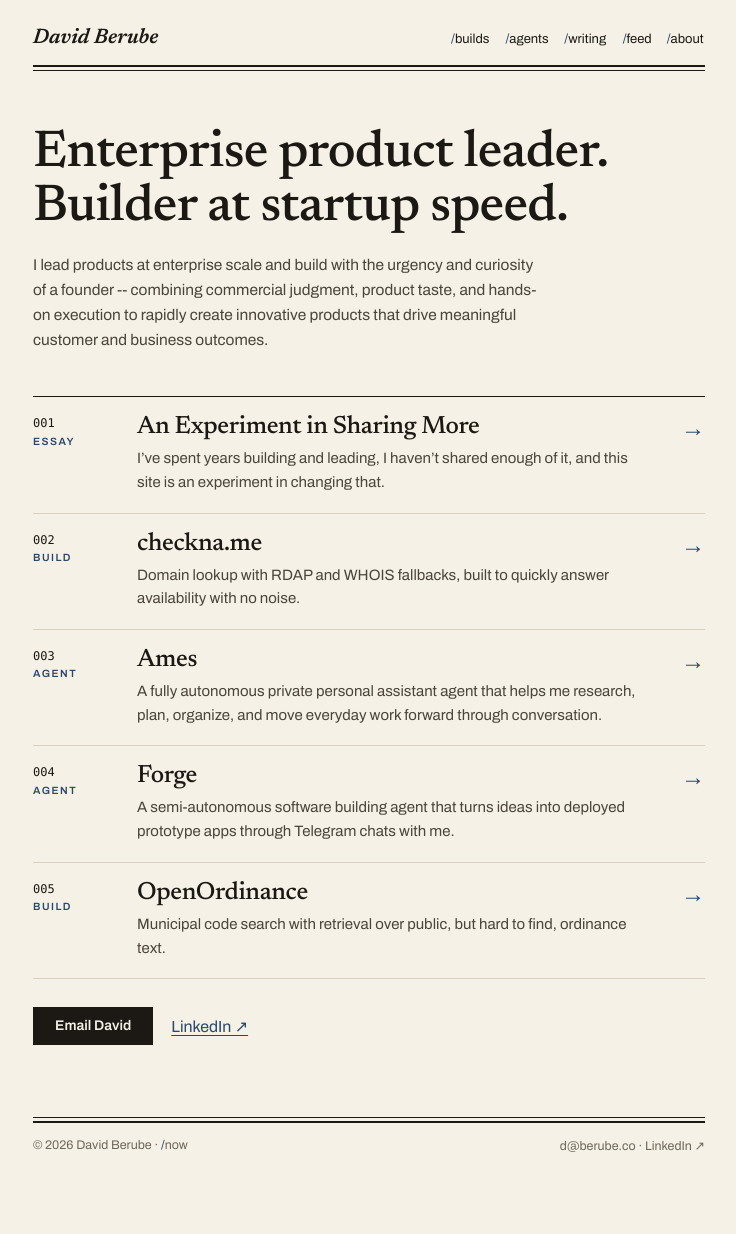
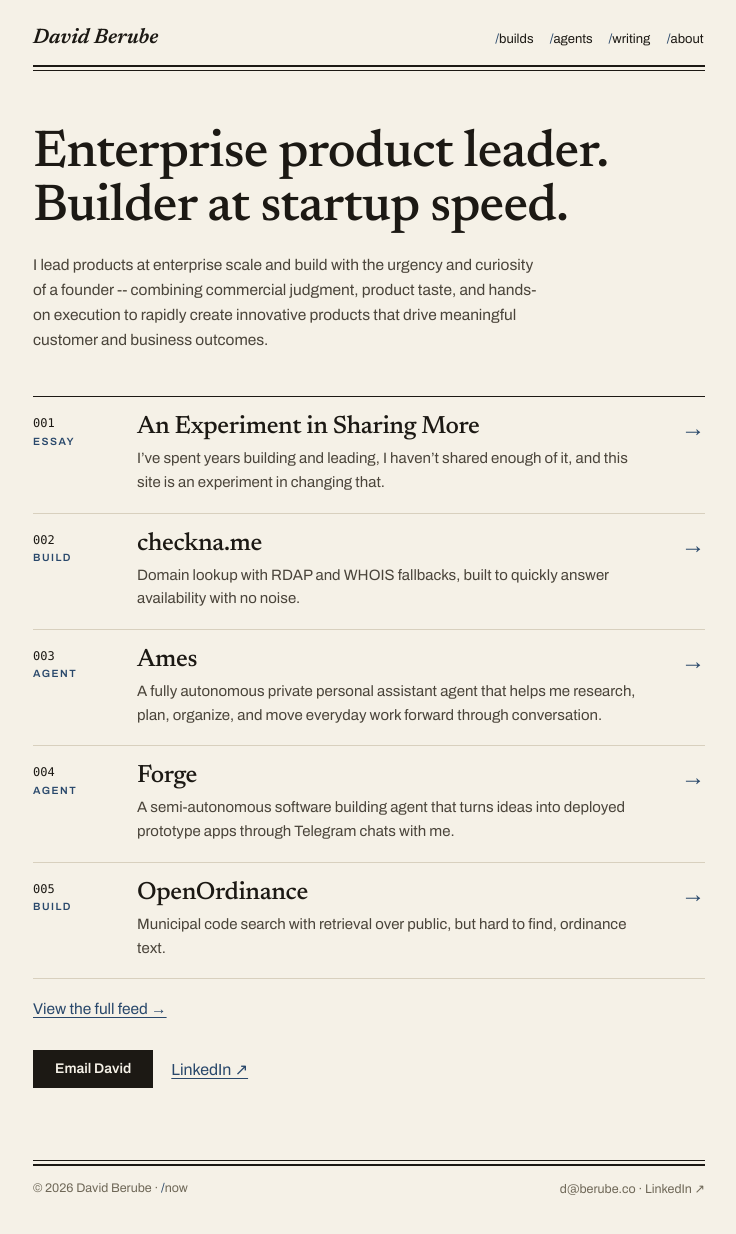
Before and after one commit to dberube/beru.be, an Astro site: page / in a window 1280 px wide. Shown: the whole page, without its empty margins (271-1007 px from the left). Before the commit the page ends 1195 px from the top, so only its background shows below. Built offline with nearby package versions, Linux system fonts and the light colour scheme; Astro itself is replaced by a stand-in of ours.

Commit message:
refactor: move feed link to homepage

```diff
--- a/src/layouts/BaseLayout.astro
+++ b/src/layouts/BaseLayout.astro
@@ -7,7 +7,7 @@ const canonical = new URL(path, site.url).toString();
 const pageTitle = title === site.name ? `${site.name} — ${site.shortName}` : `${title} — ${site.name}`;
 const imageUrl = new URL(image, site.url).toString();
 const current = '/' + (path.split('/').filter(Boolean)[0] ?? '');
-const nav = [{href:'/builds',label:'builds'},{href:'/agents',label:'agents'},{href:'/writing',label:'writing'},{href:'/feed',label:'feed'},{href:'/about',label:'about'}];
+const nav = [{href:'/builds',label:'builds'},{href:'/agents',label:'agents'},{href:'/writing',label:'writing'},{href:'/about',label:'about'}];
 ---
 <!doctype html><html lang="en"><head><meta charset="utf-8" /><meta name="viewport" content="width=device-width, initial-scale=1" />
 <title>{pageTitle}</title><meta name="description" content={description} /><link rel="canonical" href={canonical} />
--- a/src/pages/index.astro
+++ b/src/pages/index.astro
@@ -10,4 +10,4 @@ const items = [
   ...writing.map((e)=>({entry:e,type:'ESSAY',title:e.data.title,href:`/writing/${e.id}/`}))
 ].sort((a,b)=>byFreshnessDesc(a.entry,b.entry)).slice(0,5);
 ---
-<BaseLayout title="David Berube" path="/" image="/og/site.png"><section class="home"><h1>Enterprise product leader. Builder at startup speed.</h1><p class="lede">I lead products at enterprise scale and build with the urgency and curiosity of a founder -- combining commercial judgment, product taste, and hands-on execution to rapidly create innovative products that drive meaningful customer and business outcomes.</p><div class="section">{items.map((item,i)=><IndexedRow number={number(i)} meta={item.type} title={item.title} summary={item.entry.data.summary} href={item.href} arrow />)}</div><div class="cta"><a class="button" href={`mailto:${site.email}`}>Email David</a><a href={site.linkedin}>LinkedIn ↗</a></div></section></BaseLayout>
+<BaseLayout title="David Berube" path="/" image="/og/site.png"><section class="home"><h1>Enterprise product leader. Builder at startup speed.</h1><p class="lede">I lead products at enterprise scale and build with the urgency and curiosity of a founder -- combining commercial judgment, product taste, and hands-on execution to rapidly create innovative products that drive meaningful customer and business outcomes.</p><div class="section">{items.map((item,i)=><IndexedRow number={number(i)} meta={item.type} title={item.title} summary={item.entry.data.summary} href={item.href} arrow />)}</div><p class="lede"><a href="/feed/">View the full feed →</a></p><div class="cta"><a class="button" href={`mailto:${site.email}`}>Email David</a><a href={site.linkedin}>LinkedIn ↗</a></div></section></BaseLayout>
```
